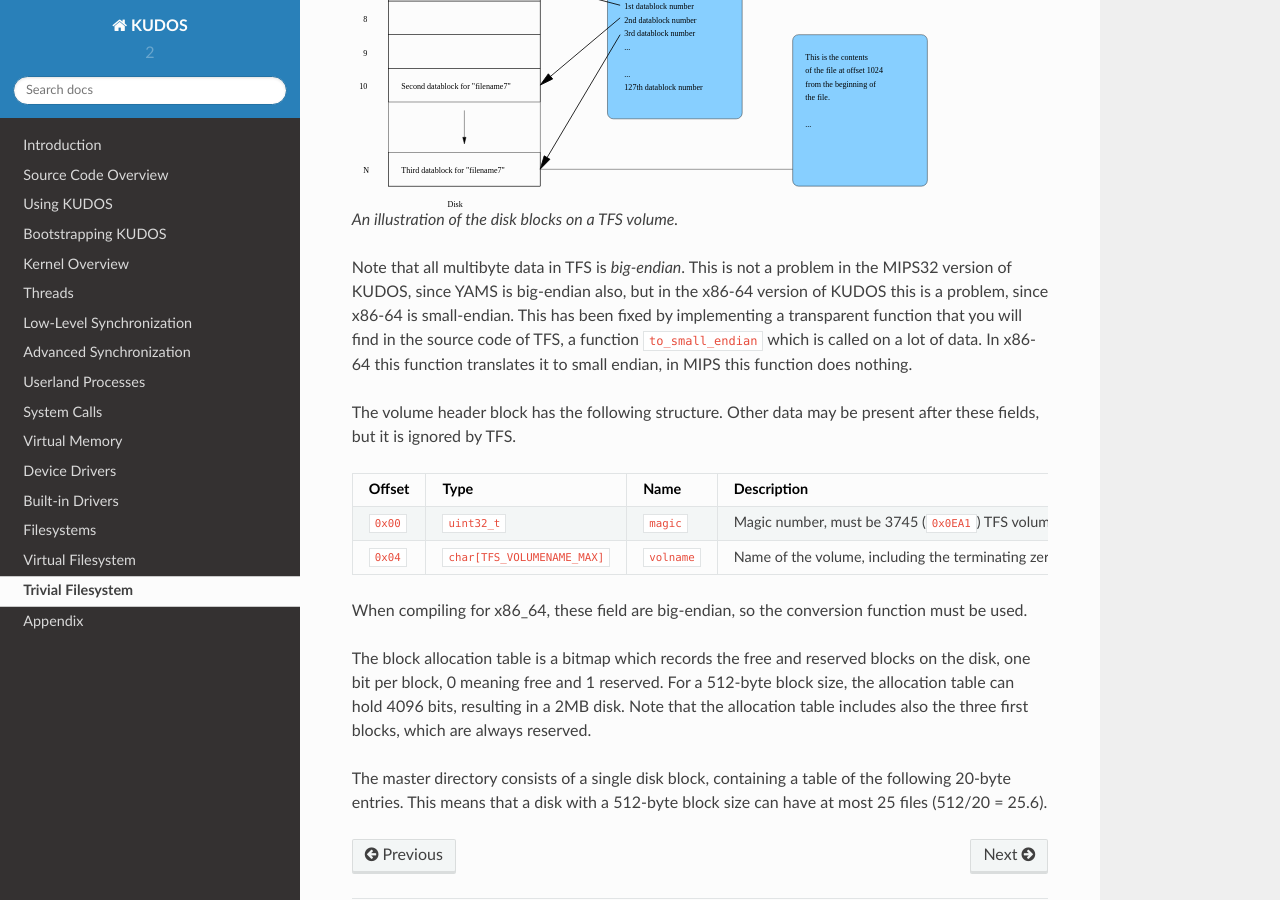
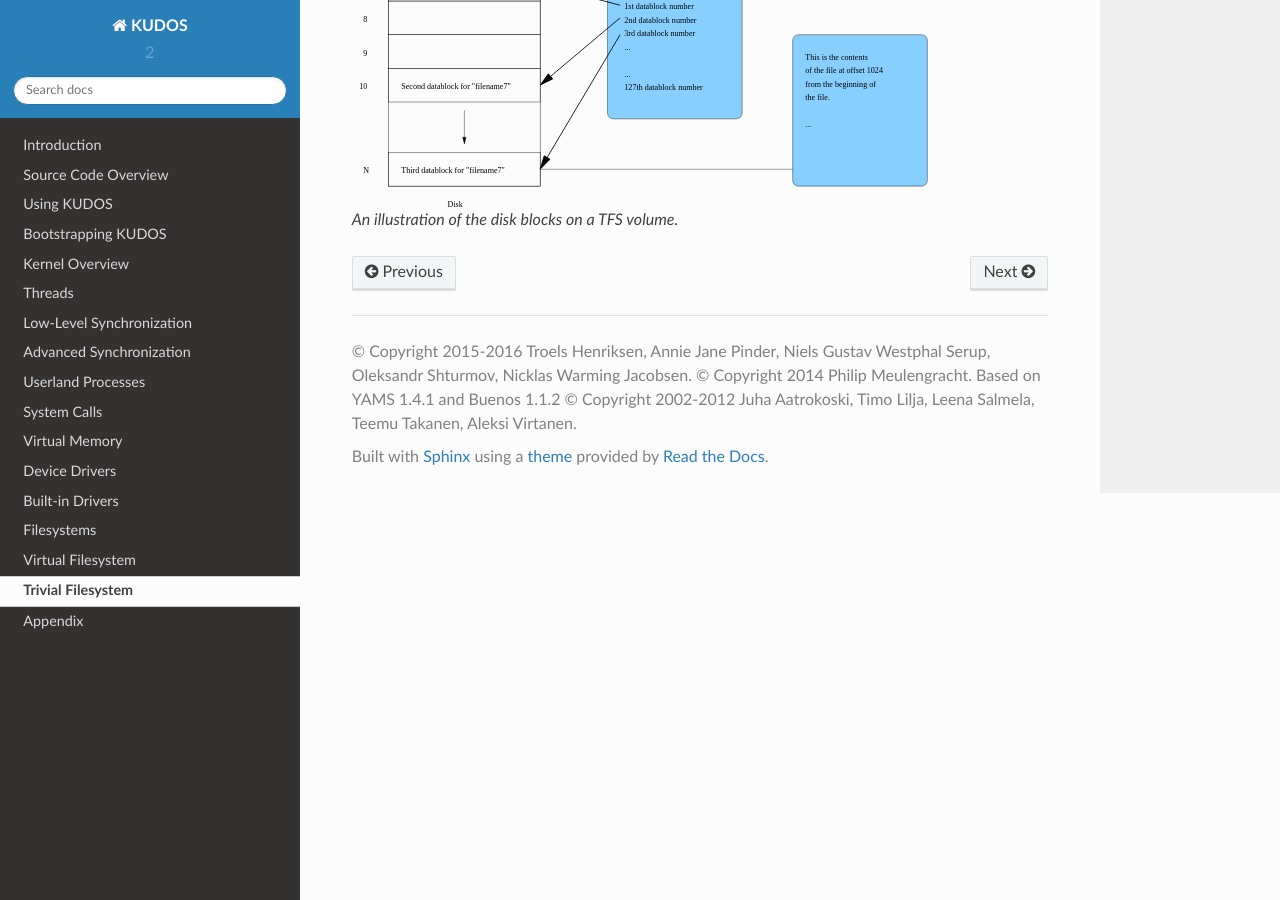
Before and after one commit to DIKU-EDU/kudos, a Sphinx documentation site: the page built from docs/trivial-filesystem.rst, in a window 1280 px wide and 900 px high, scrolled down 853 px. Built offline with Sphinx 7.4.7 and the Read the Docs theme 2.0.0, drawn with Linux system fonts in a browser that asks for light colours.

Commit message:
Revert "more on filesystems"
This reverts commit 01e2033ca785ab08d3ca299fbfd8e4f946a35407.

```diff
--- a/docs/trivial-filesystem.rst
+++ b/docs/trivial-filesystem.rst
@@ -27,39 +27,3 @@ data blocks. The following figure illustrates the structure of a TFS volume:
 .. figure:: tfs.svg
 
      An illustration of the disk blocks on a TFS volume.
-
-Note that all multibyte data in TFS is *big-endian*. This is not a problem in
-the MIPS32 version of KUDOS, since YAMS is big-endian also, but in the x86-64
-version of KUDOS this is a problem, since x86-64 is small-endian. This has been
-fixed by implementing a transparent function that you will find in the source
-code of TFS, a function ``to_small_endian`` which is called on a lot of data.
-In x86-64 this function translates it to small endian, in MIPS this function
-does nothing.
-
-The volume header block has the following structure. Other data may be present
-after these fields, but it is ignored by TFS.
-
-+----------+-------------------------------+-------------+----------------------+
-| Offset   | Type                          | Name        | Description          |
-+==========+===============================+=============+======================+
-| ``0x00`` | ``uint32_t``                  | ``magic``   | Magic number, must   |
-|          |                               |             | be 3745 (``0x0EA1``) |
-|          |                               |             | TFS volumes.         |
-+----------+-------------------------------+-------------+----------------------+
-| ``0x04`` | ``char[TFS_VOLUMENAME_MAX]``  | ``volname`` | Name of the volume,  |
-|          |                               |             | including the        |
-|          |                               |             | terminating zero     |
-+----------+-------------------------------+-------------+----------------------+
-
-When compiling for x86_64, these field are big-endian, so the conversion
-function must be used.
-
-The block allocation table is a bitmap which records the free and reserved
-blocks on the disk, one bit per block, 0 meaning free and 1 reserved. For a
-512-byte block size, the allocation table can hold 4096 bits, resulting in a
-2MB disk. Note that the allocation table includes also the three first blocks,
-which are always reserved.
-
-The master directory consists of a single disk block, containing a table of the
-following 20-byte entries. This means that a disk with a 512-byte block size
-can have at most 25 files (512/20 = 25.6).
```
Also changed, not shown: docs/contexts-and-context-switching.rst (deleted, +0 -25 lines).
